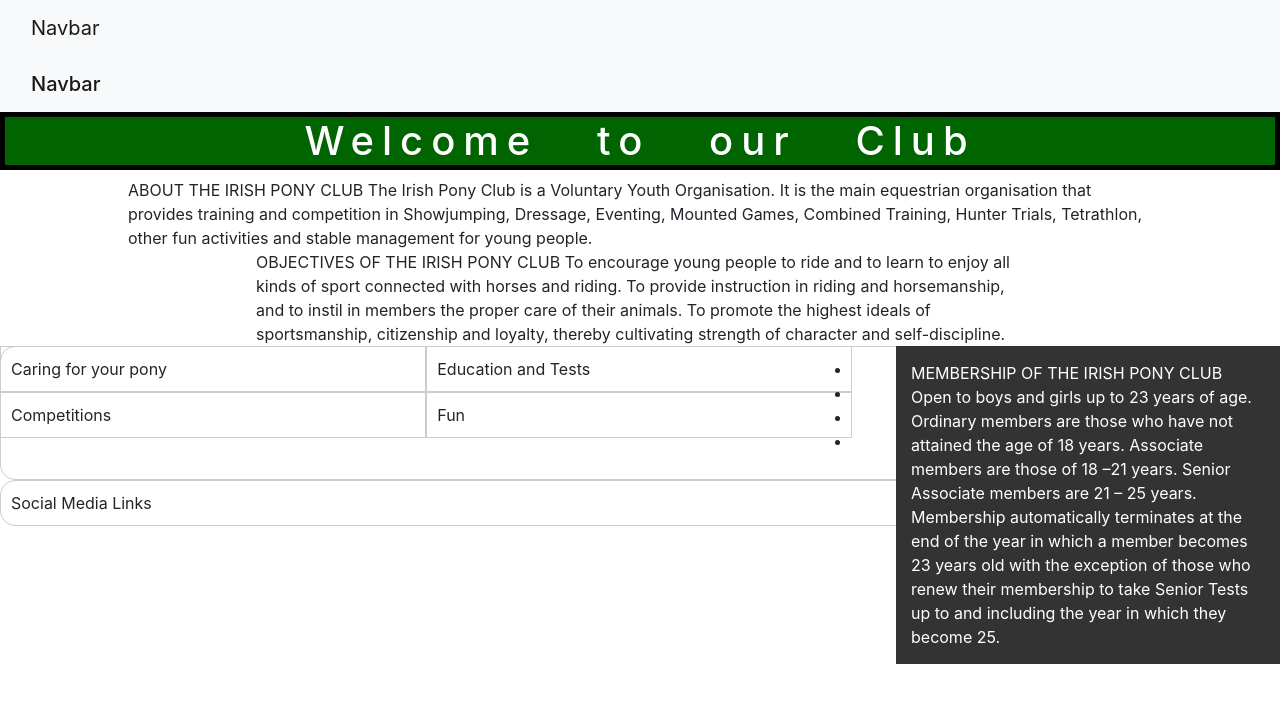
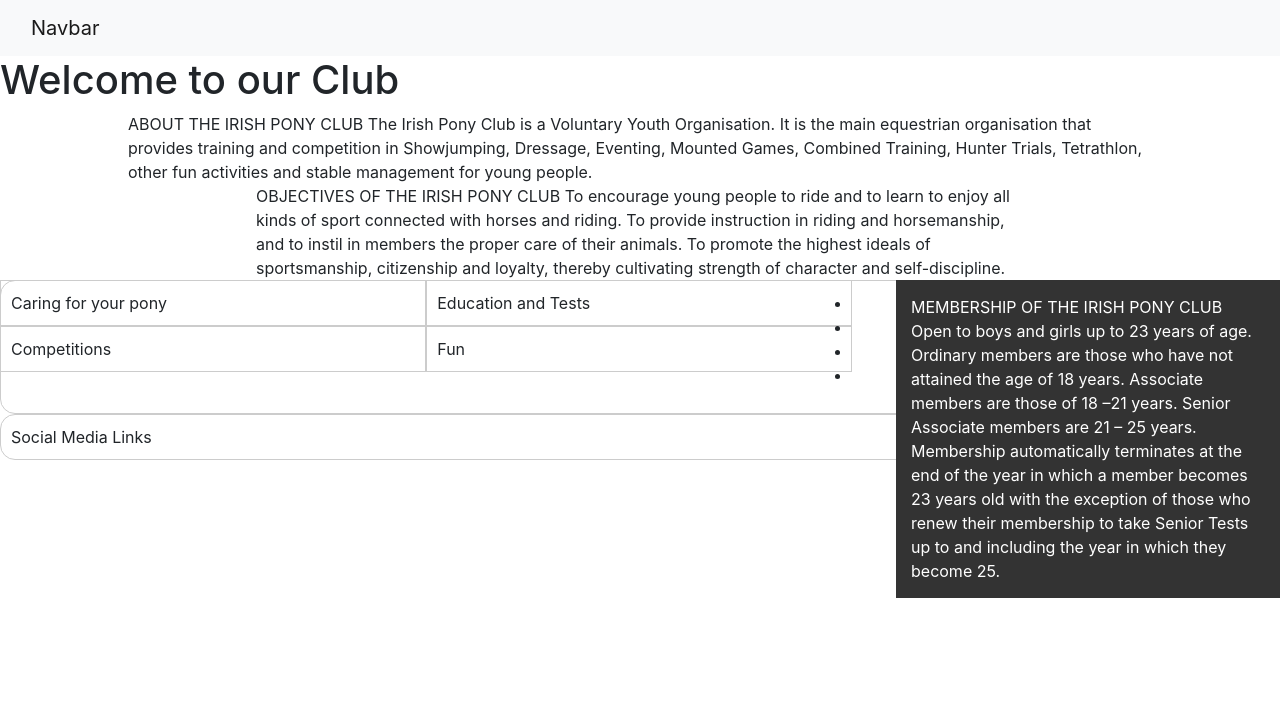
Before and after one commit to Code-Institute-Submissions/kingdom-pony-club, a plain HTML site: page index.html in a window 1280 px wide. Drawn offline with nearby package versions, Linux system fonts and the light colour scheme; files that its build step writes are made by us from their sources.

Commit message:
Merge branches

```diff
--- a/css/style.css
+++ b/css/style.css
@@ -1,9 +1,7 @@
-*{
-    margin:0;
-    padding:0;
-    font: tahoma helvetica sans-serif;
+<html>
+<head>
+<style>
 
-}
 #main-block{
     background-color: darkgreen;
     color: #ffffff;
@@ -40,3 +38,6 @@
     padding: 10px;
     box-sizing: border-box;
 }
+</style>
+</head>
+</html>
--- a/index.html
+++ b/index.html
@@ -19,12 +19,7 @@
   </div>
 </nav>
 
-<!-- As a heading -->
-<nav class="navbar navbar-light bg-light">
-  <div class="container-fluid">
-    <span class="navbar-brand mb-0 h1">Navbar</span>
-  </div>
-</nav>
+
     </nav>
     <header>
         <h1 id="main-block">Welcome to our Club</h1>
```
